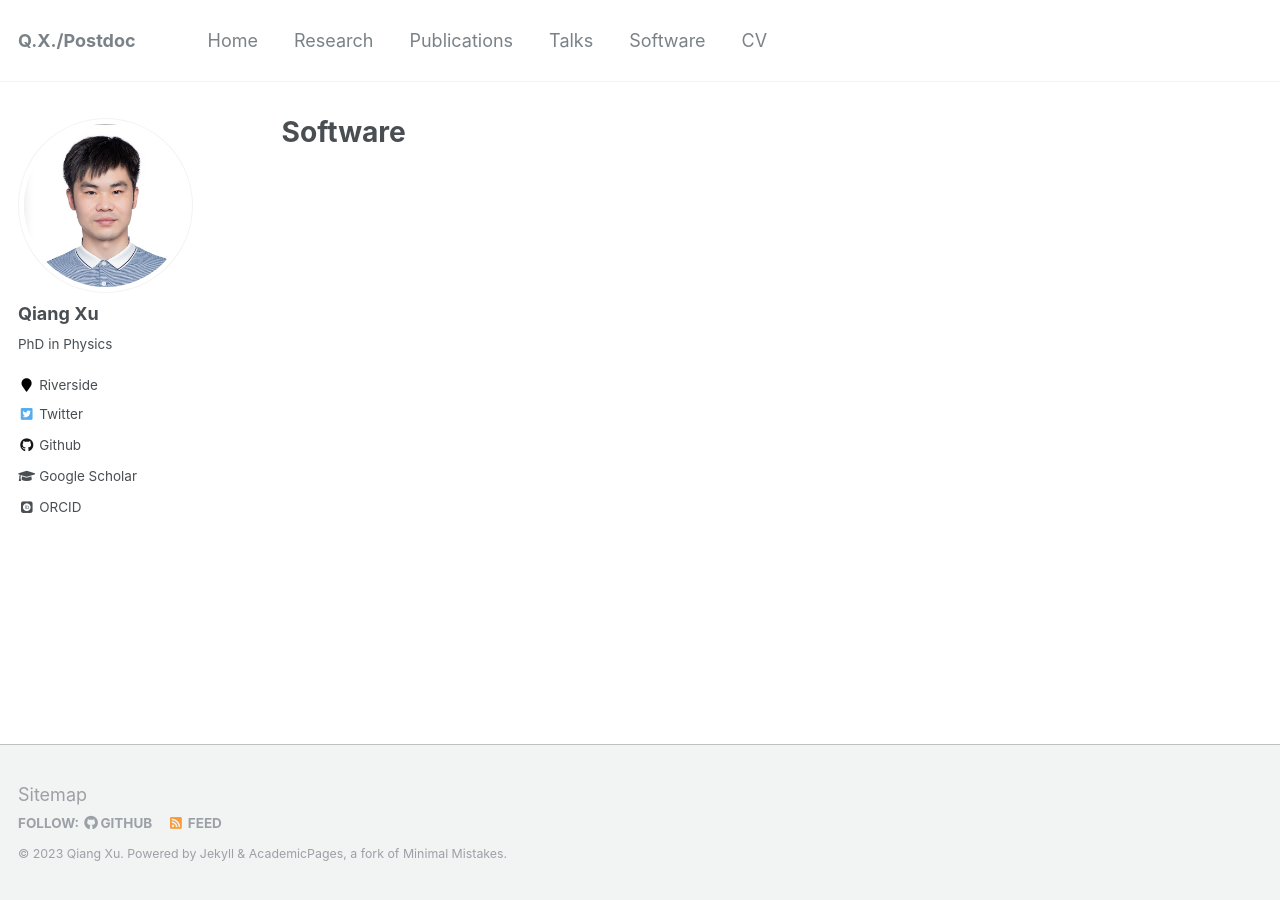
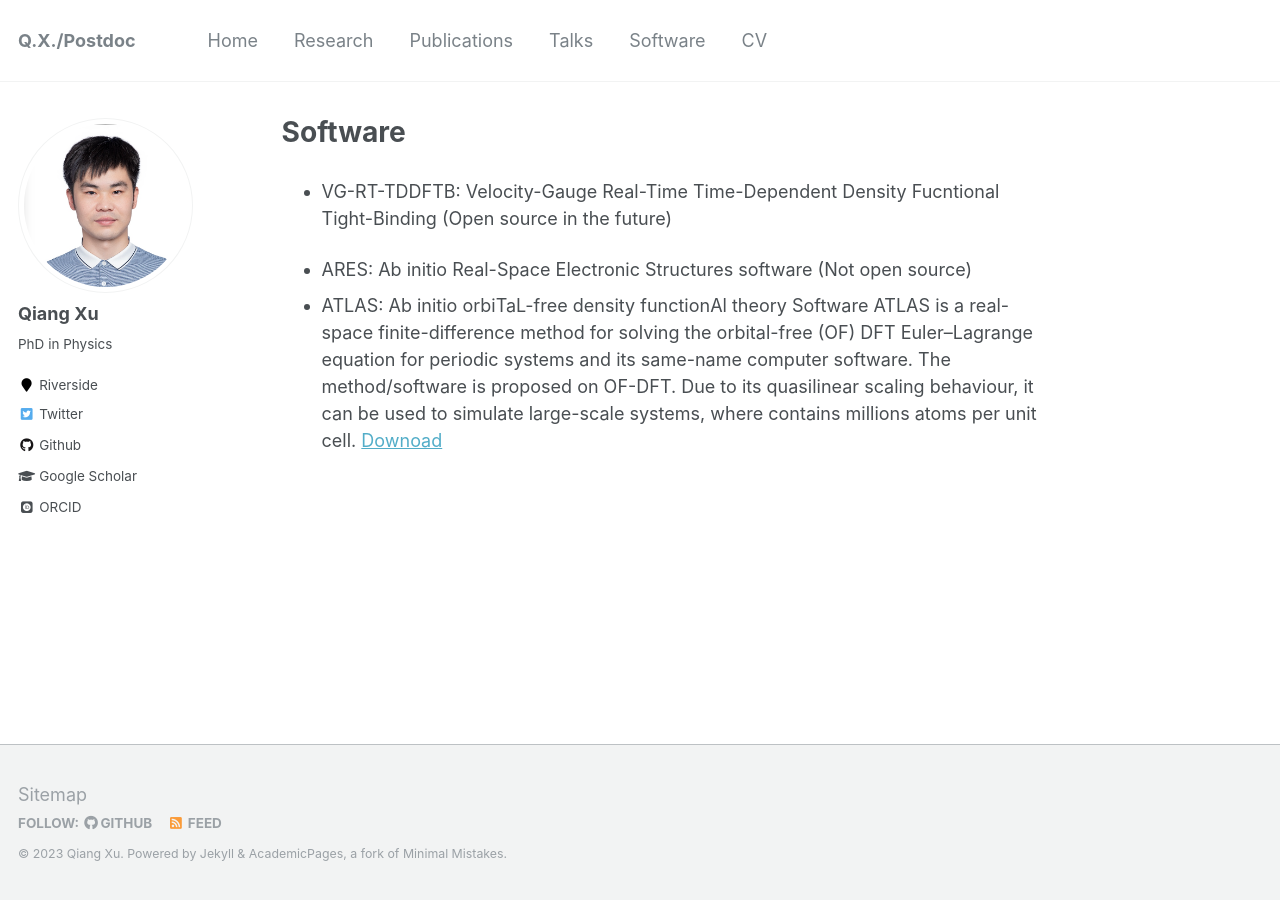
Before and after one commit to xqjlu/xqjlu.github.io, a Jekyll site: the page built from _pages/software.md, in a window 1280 px wide. Built offline with Jekyll 4.4.1, drawn with Linux system fonts in a browser that asks for light colours; some web fonts are replaced.

Commit message:
software

```diff
--- a/_pages/software.md
+++ b/_pages/software.md
@@ -6,3 +6,12 @@ redirect_from:
   - /sw/
   - /software.html
 ---
+
+* VG-RT-TDDFTB: Velocity-Gauge Real-Time Time-Dependent Density Fucntional Tight-Binding
+  (Open source in the future)
+
+* ARES: Ab initio Real-Space Electronic Structures software
+  (Not open source)
+* ATLAS: Ab initio orbiTaL-free density functionAl theory Software
+  ATLAS is a real-space finite-difference method for solving the orbital-free (OF) DFT Euler–Lagrange equation for periodic systems and its same-name computer software. The method/software is proposed on OF-DFT. Due to its quasilinear scaling behaviour, it can be used to simulate large-scale systems, where contains millions atoms per unit cell.
+  [Downoad](http://atlas-ch.cn/)
```
Also changed, not shown: _pages/about.md (+2 -2 lines), 1 other file.
